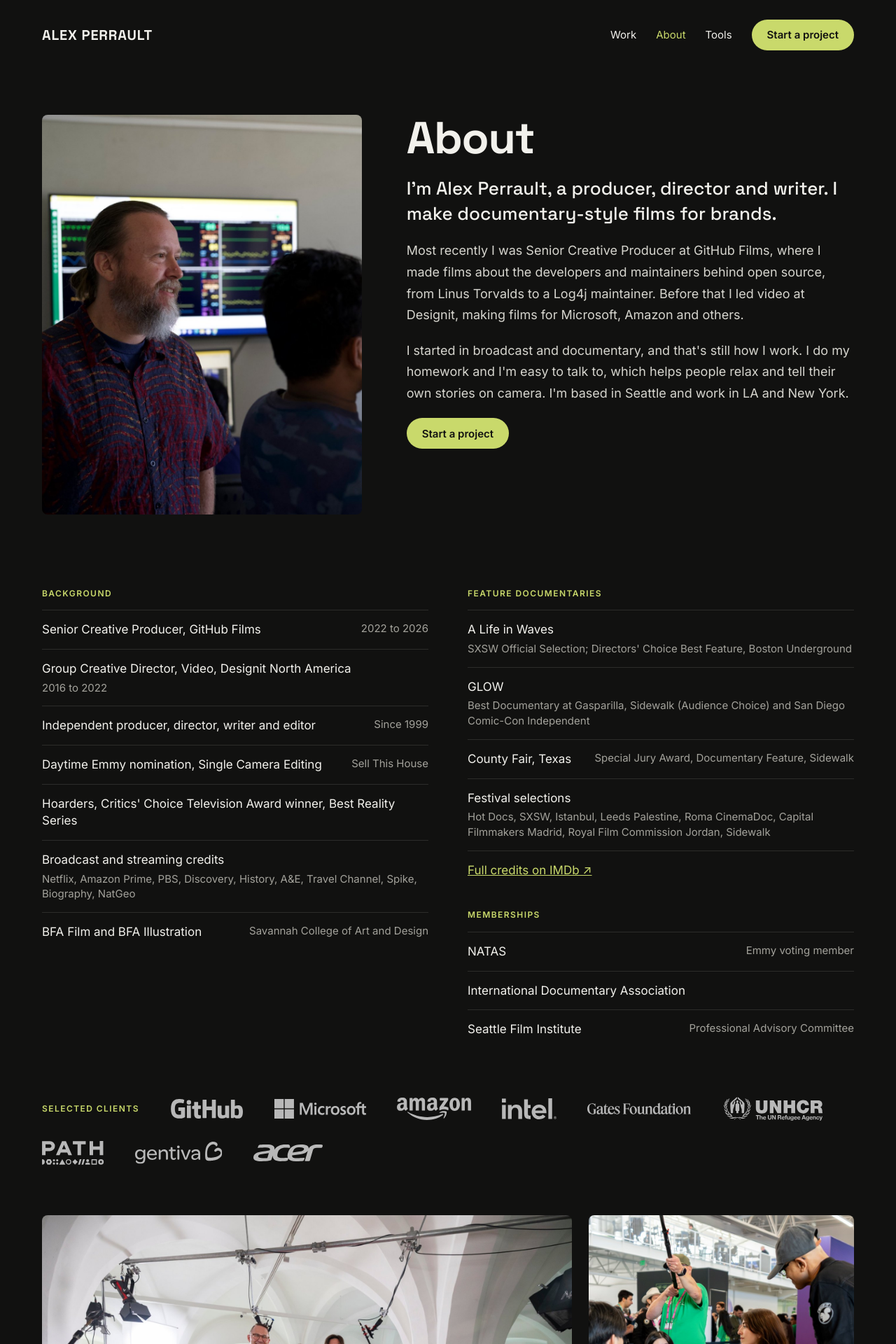
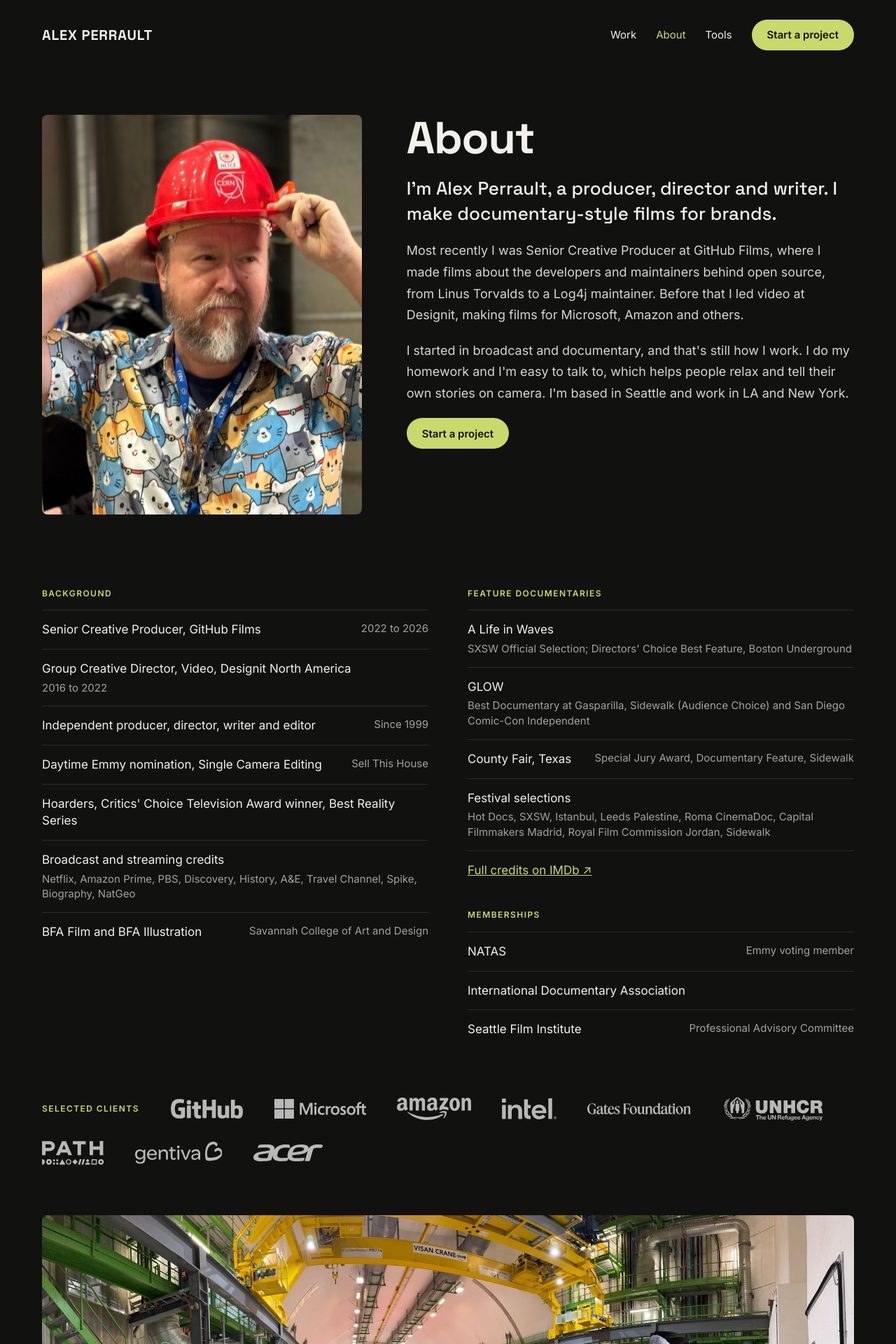
Before and after one commit to evillollive/evillollive.github.io, a Jekyll site: the page built from about/index.html, in a window 1280 px wide. Shown: the top 1920 px of the page at 70% size. Built offline with Jekyll 4.4.1, drawn with Linux system fonts in a browser that asks for light colours.

Commit message:
About page: CERN portrait and an on-set photo gallery
Co-Authored-By: Claude Opus 5.5 <noreply@anthropic.com>
Claude-Session: https://claude.ai/code/session_01UJbywNZyqkevWV4qp282DV

```diff
--- a/about/index.html
+++ b/about/index.html
@@ -6,7 +6,7 @@ permalink: /about/
 ---
 {% assign copy = site.data.copy %}
 <section class="wrap about-top">
-  <img class="portrait" src="/assets/img/photos/bts-india.jpg" alt="Alex Perrault on set in India for GitHub's open source healthcare film" width="1800" height="1200">
+  <img class="portrait" src="/assets/img/photos/portrait-cern.jpg" alt="Alex Perrault in a hard hat on a shoot at CERN" width="1200" height="1500">
   <div class="about-text">
     <h1 class="disp">About</h1>
     <p class="about-open">{{ copy.about_opening }}</p>
@@ -48,7 +48,11 @@ permalink: /about/
 
 {% include clients.html %}
 
-<section class="wrap photos">
-  <img class="photo-main" src="/assets/img/photos/bts-munich.jpg" alt="On an interview set in Munich" width="1800" height="1200" loading="lazy">
-  <img class="photo-side" src="/assets/img/photos/bts-san-francisco.jpg" alt="Filming on the floor of an event in San Francisco" width="1800" height="1200" loading="lazy">
+<section class="wrap gallery" aria-label="On set">
+  <img class="g-wide" src="/assets/img/photos/bts-cern-cavern.jpg" alt="Filming an interview in the ALICE detector cavern at CERN" width="2000" height="818" loading="lazy">
+  <img src="/assets/img/photos/bts-on-location.jpg" alt="Alex Perrault with the crew on location" width="1400" height="1050" loading="lazy">
+  <img src="/assets/img/photos/bts-cern-directing.jpg" alt="Directing an interview at CERN" width="1600" height="1200" loading="lazy">
+  <img src="/assets/img/photos/bts-india.jpg" alt="Alex Perrault on set in India for GitHub's open source healthcare film" width="1800" height="1200" loading="lazy">
+  <img class="g-half" src="/assets/img/photos/bts-munich.jpg" alt="On an interview set in Munich" width="1800" height="1200" loading="lazy">
+  <img class="g-half" src="/assets/img/photos/bts-san-francisco.jpg" alt="Filming on the floor of an event in San Francisco" width="1800" height="1200" loading="lazy">
 </section>
--- a/assets/css/site.css
+++ b/assets/css/site.css
@@ -107,8 +107,11 @@ h2{font-family:var(--disp);font-size:32px;font-weight:700;letter-spacing:-.01em}
 .facts{margin:14px 0 0;padding:0;list-style:none}
 .facts li{border-top:1px solid var(--line);padding:15px 0;font-size:17px;line-height:1.45;display:flex;flex-wrap:wrap;justify-content:space-between;gap:4px 24px}
 .facts li span{color:var(--muted);font-size:15px}
-.photos{padding-top:72px;display:grid;grid-template-columns:minmax(0,2fr) minmax(0,1fr);gap:24px}
-.photos img{width:100%;height:100%;aspect-ratio:3/2;object-fit:cover;border-radius:8px}
+.portrait{object-position:50% 30%}
+.gallery{padding-top:72px;display:grid;grid-template-columns:repeat(6,minmax(0,1fr));gap:20px}
+.gallery img{grid-column:span 2;width:100%;height:100%;aspect-ratio:4/3;object-fit:cover;border-radius:8px}
+.gallery .g-wide{grid-column:1/-1;aspect-ratio:auto}
+.gallery .g-half{grid-column:span 3;aspect-ratio:3/2}
 
 /* tools */
 .tools-group{padding-top:72px}
@@ -143,7 +146,9 @@ h2{font-family:var(--disp);font-size:32px;font-weight:700;letter-spacing:-.01em}
 
 @media (max-width:900px){
   .film-body,.contact,.about-top{grid-template-columns:1fr;gap:40px}
-  .photos{grid-template-columns:1fr}
+  .gallery{grid-template-columns:repeat(2,minmax(0,1fr));gap:12px}
+  .gallery img,.gallery .g-half{grid-column:span 1;aspect-ratio:4/3}
+  .gallery img:last-child{grid-column:1/-1}
 }
 @media (max-width:640px){
   body{font-size:16px}
```
Also changed, not shown: assets/img/photos/bts-cern-cavern.jpg (added), assets/img/photos/bts-cern-directing.jpg (added), assets/img/photos/bts-on-location.jpg (added), assets/img/photos/portrait-cern.jpg (added).
